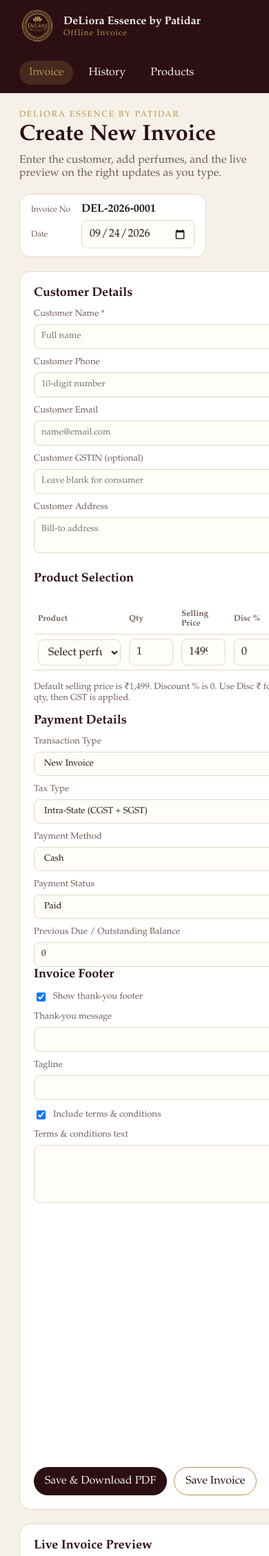
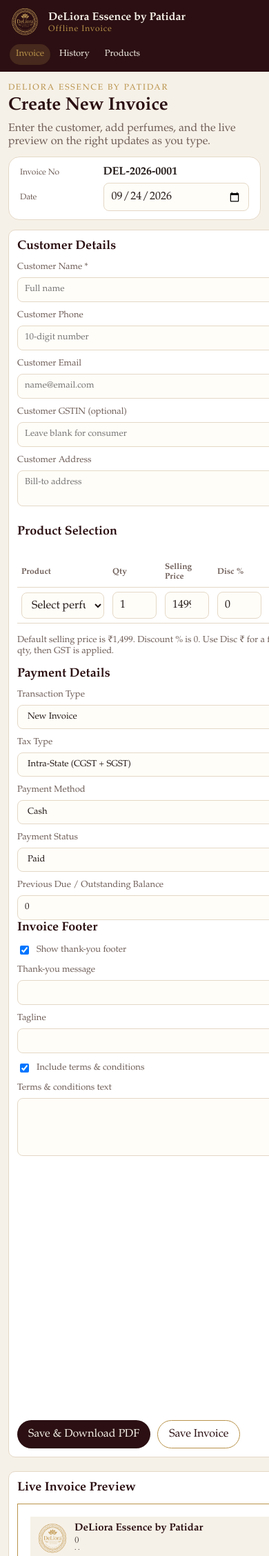
Before and after one commit to nikitapatidar957/invoice_generator_deliora, a Flask app: page / in a window 390 px wide; the page is wider, and only the part inside the window is pictured. Shown: the top 2256 px of that part at 69% size. Run offline with Flask 3, Linux system fonts and the light colour scheme; data that the repository does not hold is empty; parts of the project's set-up code (start-up, migrations or seed data) failed here and were passed over.

Commit message:
reponsive

```diff
--- a/static/css/style.css
+++ b/static/css/style.css
@@ -11,6 +11,8 @@
 * { box-sizing: border-box; }
 html, body {
     margin: 0;
+    min-width: 0;
+    overflow-x: hidden;
     background: var(--cream);
     color: var(--brown);
     font-family: Palatino, "Palatino Linotype", Georgia, "Times New Roman", serif;
@@ -147,6 +149,8 @@ input, select, textarea {
     color: var(--brown);
     border: 1px solid var(--gold);
     padding: 18px;
+    min-width: 0;
+    overflow: hidden;
     min-height: 480px;
     display: flex;
     flex-direction: column;
@@ -159,6 +163,8 @@ input, select, textarea {
 .sheet-grid { display: grid; grid-template-columns: 1fr 1fr; gap: 12px; margin: 14px 0; }
 .sheet-grid h3, .sheet-foot h4 { margin: 0 0 6px; font-size: 12px; letter-spacing: 0.08em; text-transform: uppercase; color: var(--burgundy); }
 .sheet-items th { background: var(--cream); }
+.sheet-items-scroll { width: 100%; overflow-x: auto; -webkit-overflow-scrolling: touch; }
+.sheet-items-scroll .sheet-items { min-width: 620px; }
 .sheet-items td { font-size: 12px; padding: 6px 4px; border-bottom: 1px solid var(--line); }
 .sheet-bottom { display: grid; grid-template-columns: 1fr 1fr; gap: 16px; margin-top: 14px; }
 .words { font-style: italic; }
@@ -178,3 +184,38 @@ input, select, textarea {
     .preview-panel { position: static; }
     .topbar { flex-direction: column; align-items: flex-start; }
 }
+
+@media (max-width: 600px) {
+    .topbar {
+        width: 100%;
+        padding: 10px 14px;
+        gap: 10px;
+    }
+    .brand { width: 100%; }
+    .brand img { width: 44px; height: 44px; }
+    nav { width: 100%; flex-wrap: wrap; gap: 4px; }
+    nav a { padding: 7px 9px; font-size: 13px; }
+    .page { padding: 16px 12px 32px; width: 100%; }
+    .page-head { gap: 12px; margin-bottom: 14px; }
+    h1 { font-size: 26px; overflow-wrap: anywhere; }
+    .invoice-meta-chip { width: 100%; }
+    .panel { padding: 12px; border-radius: 10px; }
+    .search-bar { width: 100%; }
+    .search-bar input { min-width: 0; }
+    .data-table { min-width: 680px; }
+    .panel:has(.data-table) { overflow: hidden; }
+    .sheet-head {
+        grid-template-columns: 48px minmax(0, 1fr);
+        gap: 8px;
+        padding: 8px;
+    }
+    .sheet-head img { width: 48px; height: 48px; }
+    .sheet-head h2 { font-size: 15px; overflow-wrap: anywhere; }
+    .sheet-head p { font-size: 10px; overflow-wrap: anywhere; }
+    .sheet-title { grid-column: 1 / -1; text-align: left; border-top: 1px solid var(--line); padding-top: 6px; }
+    .sheet-grid { gap: 8px; margin: 10px 0; }
+    .sheet-bottom { gap: 10px; margin-top: 10px; }
+    .sheet-foot { padding-top: 16px; }
+    .saved-preview { width: 100%; }
+    .row-actions { flex-wrap: wrap; }
+}
--- a/templates/_invoice_sheet.html
+++ b/templates/_invoice_sheet.html
@@ -31,6 +31,7 @@
             <p>Tax: {{ 'Intra-State' if invoice.tax_type == 'intra' else 'Inter-State' }}</p>
         </div>
     </section>
+    <div class="sheet-items-scroll">
         <table class="sheet-items">
             <thead>
                 <tr>
@@ -53,6 +54,7 @@
                 {% endfor %}
             </tbody>
         </table>
+    </div>
     <section class="sheet-bottom">
         <div>
             <h3>Tax Summary</h3>
```
Lines whose indentation alone changed are shown as unchanged.
